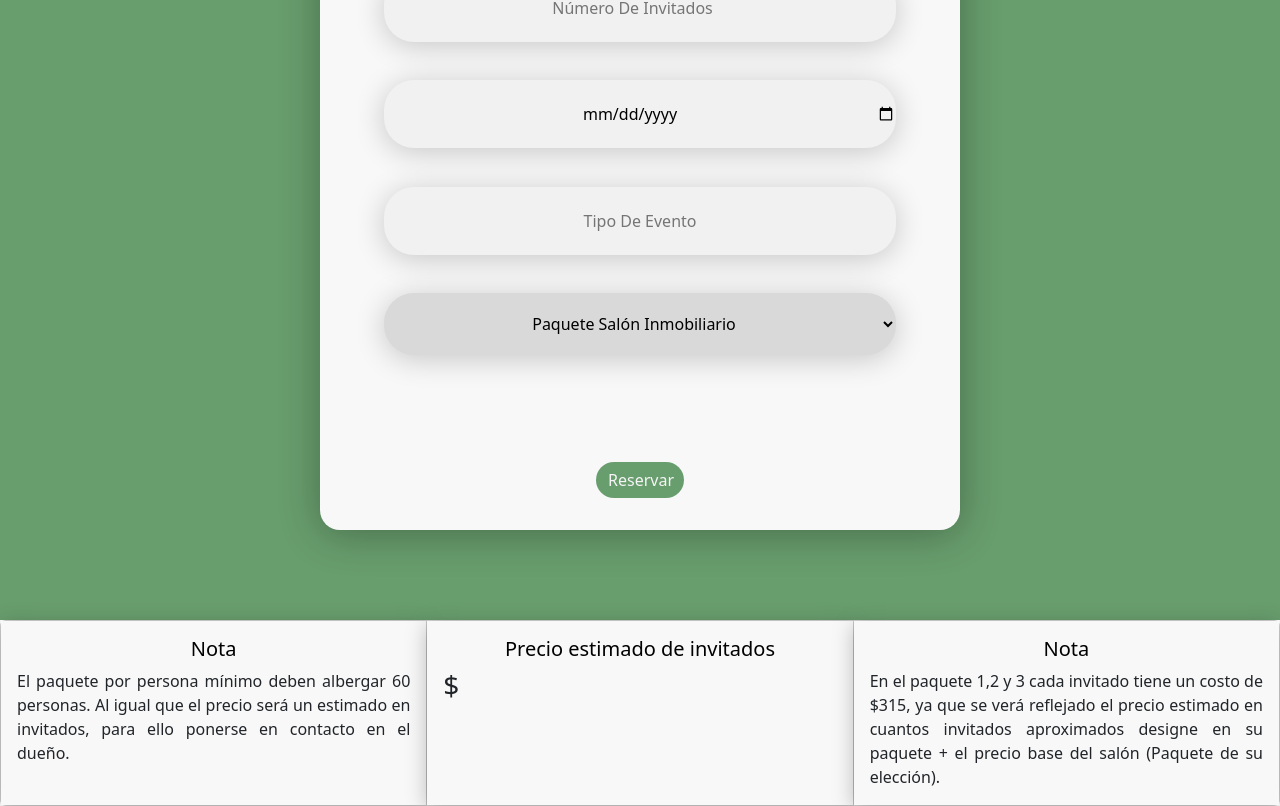
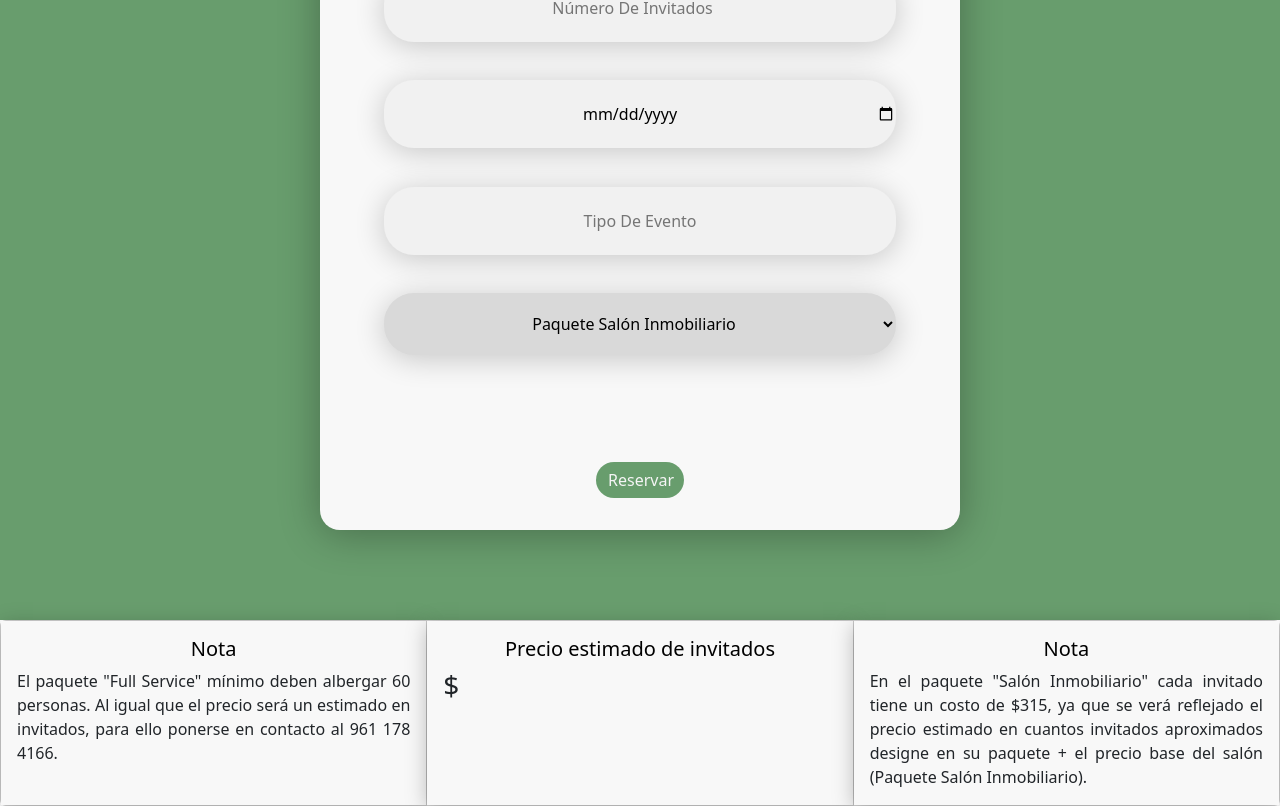
Before and after one commit to VeroVelas/JardinDelAlma, a React (Vite) app: page /formulario in a window 1280 px wide. Shown: the part 700-1506 px from the top of the page. Built offline with nearby package versions, Linux system fonts and the light colour scheme.

Commit message:
[ADD] PDF

```diff
--- a/package.json
+++ b/package.json
@@ -10,12 +10,14 @@
     "preview": "vite preview"
   },
   "dependencies": {
+    "@react-pdf/renderer": "^3.1.12",
     "bootstrap": "^5.3.0",
     "lint": "^0.8.19",
     "preview": "^0.1.3",
     "react": "^18.2.0",
     "react-dom": "^18.2.0",
     "react-router-dom": "^6.14.1",
+    "react-to-print": "^2.14.13",
     "styled": "^1.0.0",
     "styled-components": "^6.0.2",
     "xlsx": "https://cdn.sheetjs.com/xlsx-0.20.0/xlsx-0.20.0.tgz"
--- a/src/pages/Formulario.jsx
+++ b/src/pages/Formulario.jsx
@@ -90,8 +90,8 @@ function Formulario() {
                     <div class="CajaInformacion card-body">
                         <h5 class="tituloNegritas card-title text-center">Nota</h5>
                         <p class="textoJustificado card-text">
-                            El paquete por persona mínimo deben albergar 60 personas.
-                            Al igual que el precio será un estimado en invitados, para ello ponerse en contacto en el dueño.
+                            El paquete "Full Service" mínimo deben albergar 60 personas.
+                            Al igual que el precio será un estimado en invitados, para ello ponerse en contacto al 961 178 4166.
                         </p>
                     </div>
                 </div>
@@ -104,7 +104,7 @@ function Formulario() {
                 <div class="card">
                     <div class="CajaInformacion card-body">
                         <h5 class="tituloNegritas card-title text-center">Nota</h5>
-                        <p class="textoJustificado card-text text-justify">En el paquete 1,2 y 3 cada invitado tiene un costo de $315, ya que se verá reflejado el precio estimado en cuantos invitados aproximados designe en su paquete + el precio base del salón (Paquete de su elección).</p>
+                        <p class="textoJustificado card-text text-justify">En el paquete "Salón Inmobiliario" cada invitado tiene un costo de $315, ya que se verá reflejado el precio estimado en cuantos invitados aproximados designe en su paquete + el precio base del salón (Paquete Salón Inmobiliario).</p>
                     </div>
                 </div>
             </div>
--- a/src/pages/MostrarDatos.jsx
+++ b/src/pages/MostrarDatos.jsx
@@ -1,4 +1,5 @@
-import { useEffect, useState } from "react";
+import { useReactToPrint } from "react-to-print";
+import { useEffect, useState, useRef } from "react";
 import Clientes from '../components/contenedor/Clientes';
 import Data from "../components/atoms/Data";
 import Navbar from "../components/moleculas/Navbar";
@@ -6,18 +7,25 @@ import Title2 from "../components/atoms/Title2";
 import '../assets/styles/MostrarDatos.css';
 
 function MostrarDatos() {
+    const componentPDF = useRef();
     const [datos, setDatos] = useState([]);
 
     useEffect(() => {
         setDatos(Clientes);
     },[])
 
+    const generatePDF = useReactToPrint({
+        content: () => componentPDF.current,
+        documentTitle:"Userdata",
+        onAfterPrint:()=>alert("Datos guardados en el PDF")
+    });
     return (
         <>
             <Navbar/><br/><br/>
             <Title2>Reservaciones</Title2>
             <br/><br/><br/><br/>
             <div>
+                <div ref={componentPDF} style={{width:'100%'}}>
                 <table className="table table-striped">
                     <thead>
                         <tr>
@@ -45,7 +53,11 @@ function MostrarDatos() {
                             ))
                         }
                     </tbody>
+                    <div>
+                        <button className=" btn btn-success" onClick={generatePDF}>PDF</button>
+                    </div>
                 </table>
+                </div>
             </div>
         </>
     );
--- a/src/pages/ultimaValidacion.jsx
+++ b/src/pages/ultimaValidacion.jsx
@@ -3,11 +3,11 @@ import calcularPrecio from "./calcularPrecio";
 function ultimaValidacion(newForm, hoy, fecha, setState, setPrecio){
     let correcto = true
     if (newForm.get('invitados')<=49){
-        setState('Si el numero de invitados es menor de 50 ponerse en contacto 961 178 4166')
+        setState('Si el número de invitados es menor de 50 ponerse en contacto al 961 178 4166')
         setPrecio('')
         correcto=false;
     }else if(newForm.get('invitados')>=121){
-        setState('Si el numero de invitados es mas de 120 ponerse en contacto 961 178 4166')
+        setState('Si el número de invitados es más de 120 ponerse en contacto al 961 178 4166')
         setPrecio('')
         correcto=false;
     }else if (fecha[0]<=hoy.getFullYear()){
```
Also changed, not shown: 1 other file (tests, documents, lock files or other folders).
